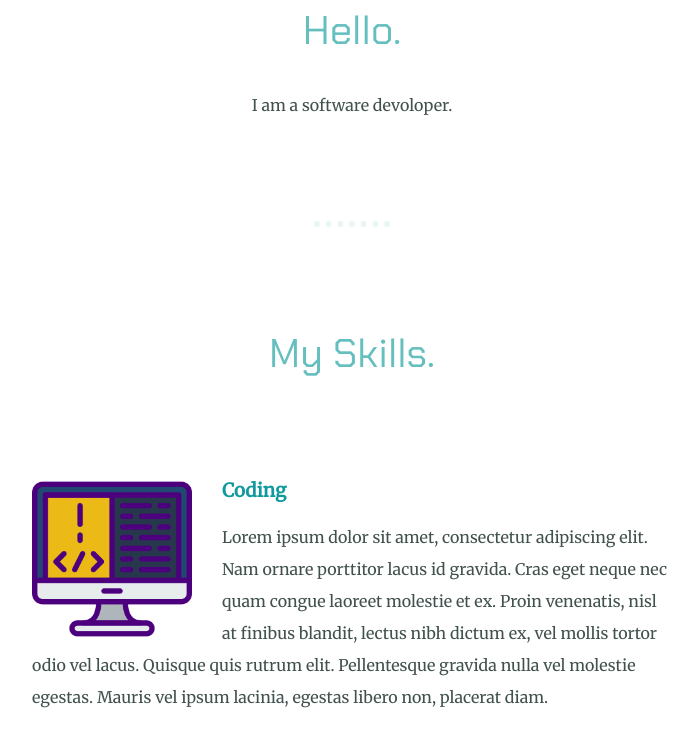
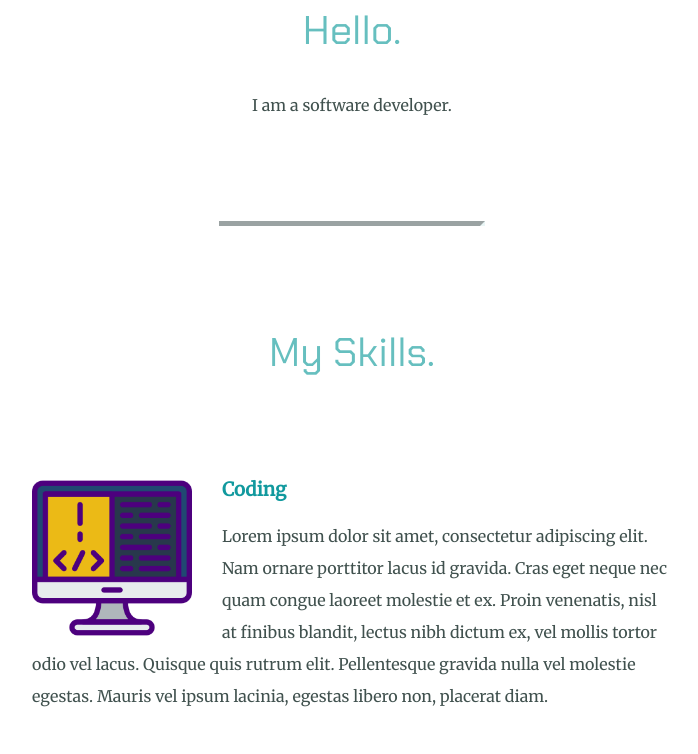
Before and after one commit to fatihatac/cv-css, a plain HTML site: page index.html in a window 1280 px wide. Shown: the part 1126-1880 px from the top of the page, without its empty margins (288-986 px from the left). Drawn offline with Linux system fonts and the light colour scheme.

Commit message:
some updates

```diff
--- a/css/styles.css
+++ b/css/styles.css
@@ -38,12 +38,11 @@ p {
   line-height: 2;
 }
 hr {
-  border: dotted #eaf6f6;
+  border: inset #eaf6f6;
   border-bottom: none;
   margin: 100px auto 100px auto;
-  width: 5%;
-  size: 10px;
-  border-width: 6px;
+  width: 20%;
+  border-width: 5px;
 }
 .pro {
   text-decoration: underline;
--- a/index.html
+++ b/index.html
@@ -1,5 +1,6 @@
 <!DOCTYPE html>
 <html lang="en">
+
 <head>
   <meta charset="UTF-8" />
   <title>Fatih Ataç</title>
@@ -7,11 +8,10 @@
   <link rel="icon" href="favicon.ico" />
   <link rel="preconnect" href="https://fonts.googleapis.com" />
   <link rel="preconnect" href="https://fonts.gstatic.com" crossorigin />
-    <link
-      href="https://fonts.googleapis.com/css2?family=Chakra+Petch&family=Merriweather&family=Quicksand&display=swap"
-      rel="stylesheet"
-    />
+  <link href="https://fonts.googleapis.com/css2?family=Chakra+Petch&family=Merriweather&family=Quicksand&display=swap"
+    rel="stylesheet" />
 </head>
+
 <body>
   <div class="top-container">
     <img class="top-cloud" src="images/cloud.png" alt="cloud" />
@@ -23,15 +23,9 @@
 
   <div class="middle-container">
     <div class="profile">
-        <img
-          height="240"
-          width="240"
-          id="profile-picture"
-          src="images/Fatih.png"
-          alt="Fatih Ataç"
-        />
+      <img height="240" width="240" id="profile-picture" src="images/Fatih.png" alt="Fatih Ataç" />
       <h2>Hello.</h2>
-        <p class="intro">I am a software devoloper.</p>
+      <p class="intro">I am a software developer.</p>
       <hr />
     </div>
     <h2>My Skills.</h2>
@@ -84,4 +78,5 @@
     <p class="copyright">&copy; 2023 Fatih Ataç</p>
   </div>
 </body>
+
 </html>
```
Also changed, not shown: images/Zeynep1.jpeg (added). Lines whose indentation alone changed are shown as unchanged.
